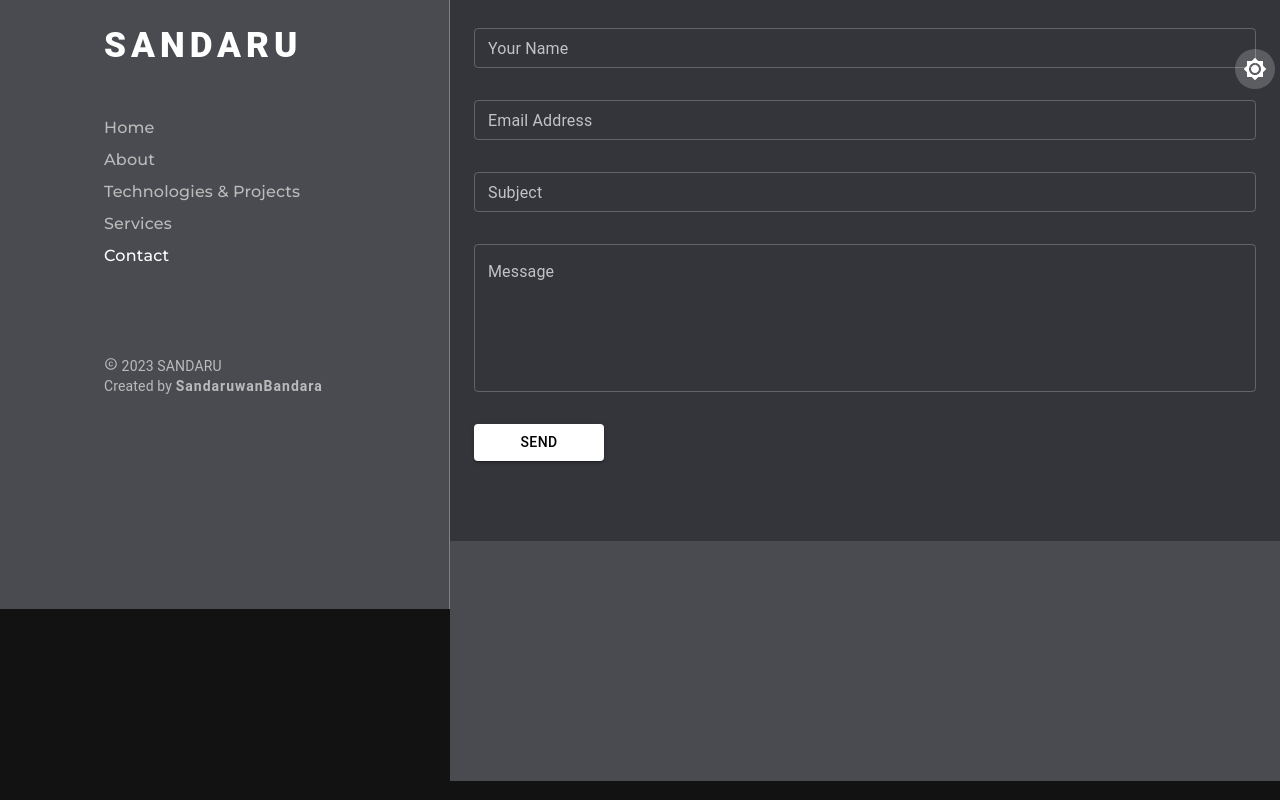
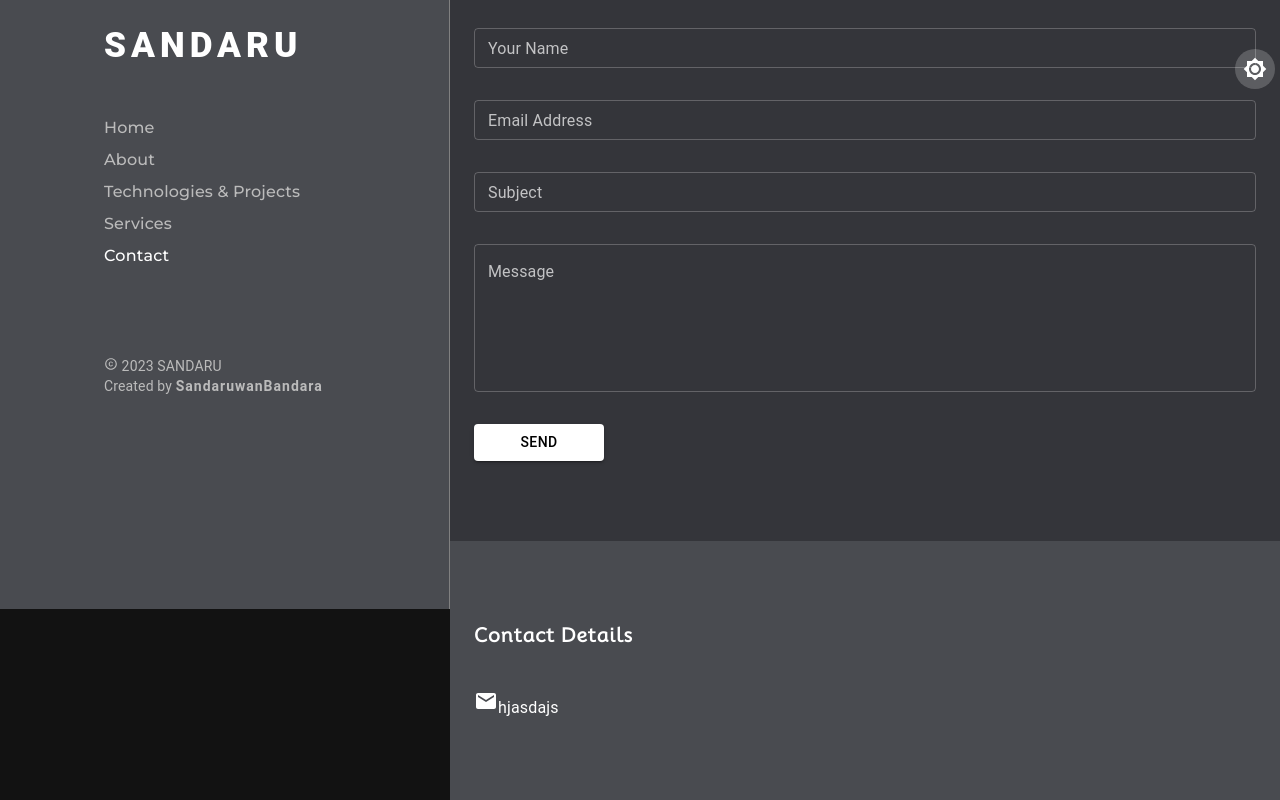
Before and after one commit to SandaruwanB/portfolio, a React (Create React App) app: page /contact in a window 1280 px wide. Shown: the part 191-991 px from the top of the page. Built offline with nearby package versions, Linux system fonts and the light colour scheme.

Commit message:
DEV contact page

```diff
--- a/src/components/Contact.jsx
+++ b/src/components/Contact.jsx
@@ -1,5 +1,6 @@
 import React, { useState } from 'react'
 import {Box, CssBaseline, Container, useTheme, Typography, Grow, TextField, Button} from '@mui/material'
+import {Email} from '@mui/icons-material'
 import NavBar from './navbar/NavBar'
 
 
@@ -43,8 +44,19 @@ const Contact = () => {
                 </Box>
               </Container>
             </Grow>
-            <Box sx={{width : '100%', pt : 10, pb : 20, background : theme.palette.secondary.main}}>
-
+            <Box sx={{width : '100%', background : theme.palette.secondary.main}}>
+              <Container maxWidth="lg" sx={{width : {xl : '70%'}, pt : 10, pb : 10}}>
+                <Box>
+                  <Typography sx={{color : theme.components.MuiListItemText, fontSize : '1.2rem', letterSpacing : 1, fontWeight : 600}} className='textPrimary'>
+                    Contact Details
+                  </Typography>
+                  <Box sx={{mt : 5}}>
+                    <Box sx={{display : 'flex', alignItems : 'baseline'}}>
+                      <Email /> <Typography>hjasdajs</Typography>
+                    </Box>
+                  </Box>
+                </Box>
+              </Container>
             </Box>
           </Box>
         </Box>
```
